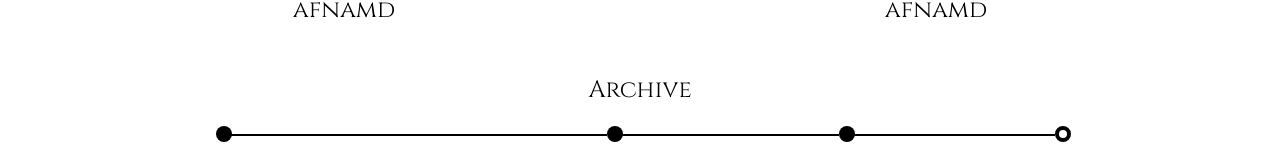
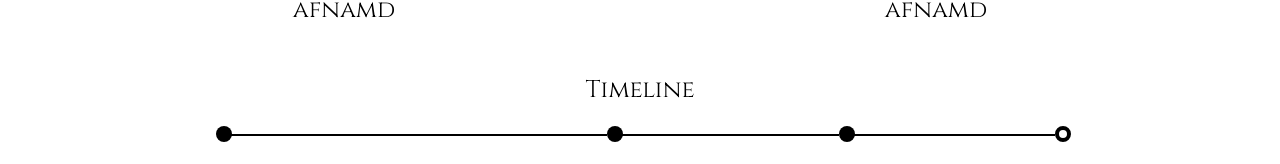
Before and after one commit to afnamd/tedxjmi, a Next.js app: page / in a window 1280 px wide. Shown: the part 1560-1724 px from the top of the page. Built offline with nearby package versions, Linux system fonts and the light colour scheme.

Commit message:
Archvie to Timeline

```diff
--- a/pages/homepage/partners.js
+++ b/pages/homepage/partners.js
@@ -185,7 +185,7 @@ const Partners = () => {
       </div>
 
       <div class="font-Cinzel text-2xl">
-        <div class=" text-center">Archive</div>
+        <div class=" text-center">Timeline</div>
         {isTabletOrMobile ? <ArchiveMobile/> : <ArchiveDesktop />}
       </div>
     </div>
```
